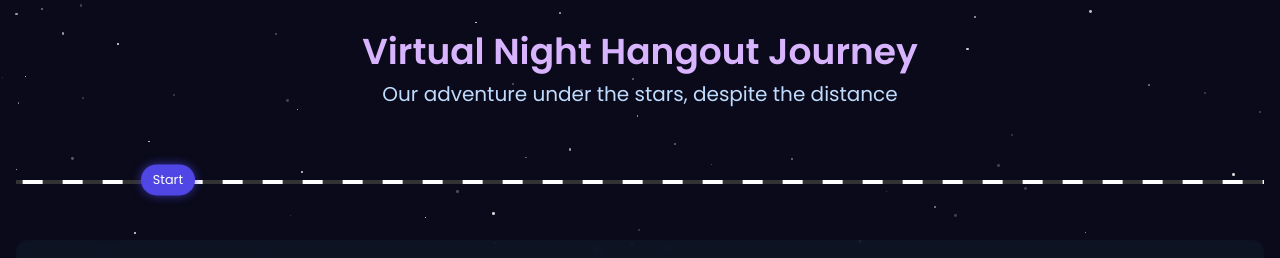
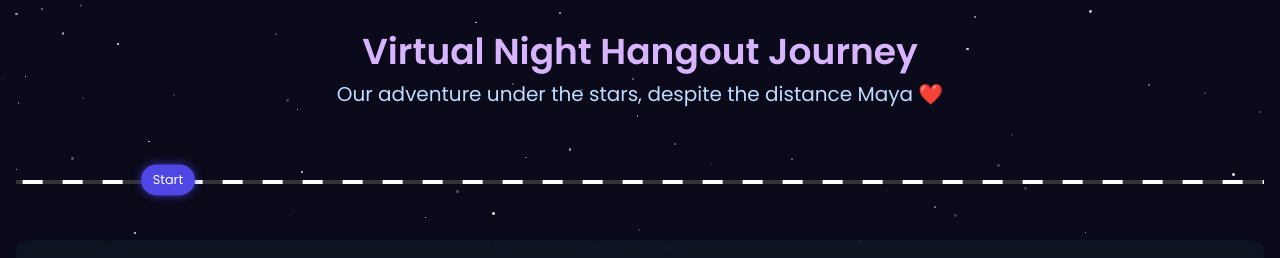
Before and after one commit to ahmadyacine/Virtual-Night-Hangout-Journey, a plain HTML site: page index.html in a window 1280 px wide. Shown: the top 258 px of the page. Drawn offline with nearby package versions, Linux system fonts and the light colour scheme.

Commit message:
first commit1

```diff
--- a/index.html
+++ b/index.html
@@ -271,7 +271,7 @@
     <!-- Header -->
     <header class="text-center mb-8">
       <h1 class="text-4xl font-bold text-purple-300 mb-2">Virtual Night Hangout Journey</h1>
-      <p class="text-xl text-blue-200">Our adventure under the stars, despite the distance</p>
+      <p class="text-xl text-blue-200">Our adventure under the stars, despite the distance Maya ❤️</p>
     </header>
 
     <!-- Journey Road -->
```
